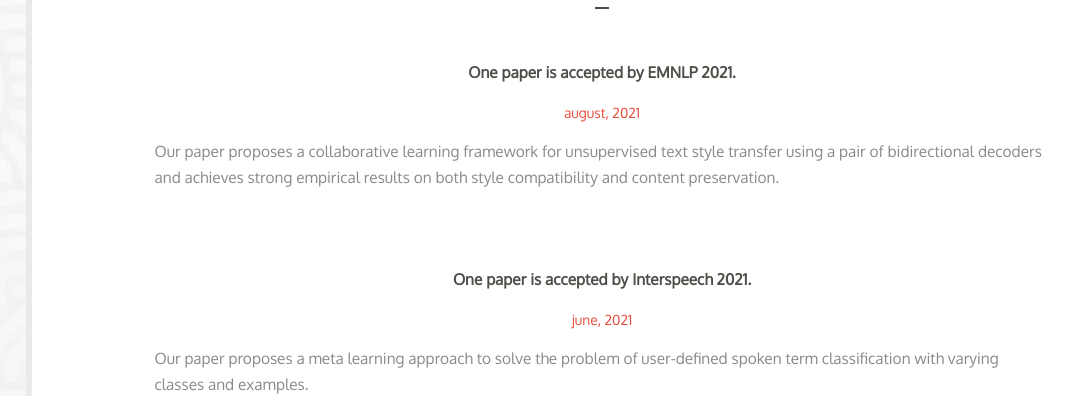
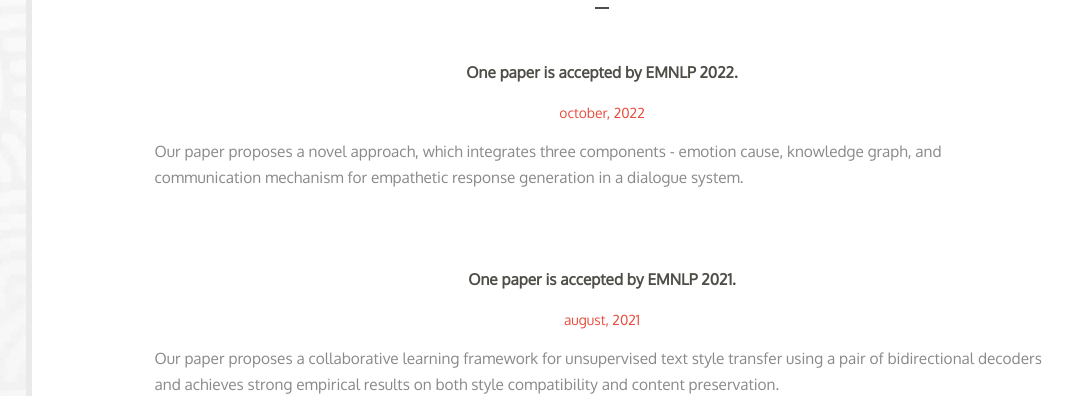
Before and after one commit to Codelegant92/Codelegant92.github.io, a plain HTML site: page news.html in a window 1280 px wide. Shown: the part 410-806 px from the top of the page, without its empty margins (38-1111 px from the left). Drawn offline with Linux system fonts and the light colour scheme; a web font is replaced by a local one.

Commit message:
Update news.html

```diff
--- a/news.html
+++ b/news.html
@@ -86,6 +86,13 @@
                   <div class="hr"></div>
 
                     <div class="holder wow fadeIn" data-wow-delay="0.1s">
+                    <h5>One paper is accepted by EMNLP 2022.
+                    <span class="date">October, 2022</span></h5>
+                    <!--<img src="img/news1.jpg" alt="photo" class="photo-news"/>-->
+                    <p> Our paper proposes a novel approach, which integrates three components - emotion cause, knowledge graph, and communication mechanism for empathetic response generation in a dialogue system.</p>
+                    </div>
+
+                    <div class="holder wow fadeIn" data-wow-delay="0.1s">
                     <h5>One paper is accepted by EMNLP 2021.
                     <span class="date">August, 2021</span></h5>
                     <!--<img src="img/news1.jpg" alt="photo" class="photo-news"/>-->
```
